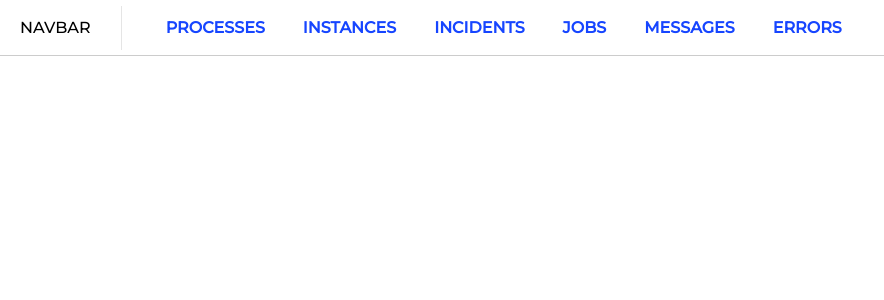
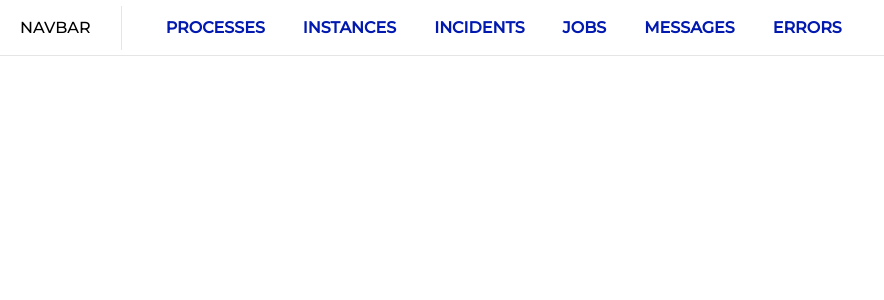
Before and after one commit to ducanhpham0312/zeevision, a React (Vite) app in the folder frontend/zeevision/: page / in a window 1280 px wide. Shown: the top 300 px of the page, without its empty margins (0-884 px from the left). Built offline with nearby package versions, Linux system fonts and the light colour scheme; the HTML template or start-up script is replaced by a standard one.

Commit message:
minor update to color palette

```diff
--- a/frontend/zeevision/src/components/navbar/Navbar.tsx
+++ b/frontend/zeevision/src/components/navbar/Navbar.tsx
@@ -64,9 +64,8 @@ const NavbarComponent = styled("header")(
   box-sizing: border-box;
   align-items: center;
   gap: 30px;
-  border-bottom: 1px solid rgba(0, 0, 0, 0.2);
-`
-);
+  border-bottom: 1px solid rgba(0, 0, 0, 0.1);
+`);
 
 const Divider = styled("div")(
   ({}) => `
--- a/frontend/zeevision/src/components/styled-component/StyledButton.tsx
+++ b/frontend/zeevision/src/components/styled-component/StyledButton.tsx
@@ -66,7 +66,7 @@ const StyledButtonComponent = styled(Button, { shouldForwardProp: props => props
   position: relative;
   font-weight: 600;
   font-size: 1,125rem;
-  background-color: ${variant === "contained" ? PRIMARY[500] : "white"};
+  background-color: ${variant === "contained" ? PRIMARY[900] : "white"};
   padding: ${
     size === "large" ? "18px 14px" : size === "small" ? "4px 12px" : "12px 14px"
   };
@@ -80,17 +80,17 @@ const StyledButtonComponent = styled(Button, { shouldForwardProp: props => props
     bottom: 0;
     border-radius: 4px;
     height: ${active ? "4px" : "0"}; /* Set the height of the line based on 'active' */
-    background-color: ${PRIMARY[500]}; /* Color of the line */
+    background-color: ${PRIMARY[900]}; /* Color of the line */
     transition: height 100ms ease; /* Transition only the height property */
   }
 
-  outline: ${variant === "outlined" ? `2px solid ${PRIMARY[500]}` : "none"};
-  color: ${variant === "contained" ? "white" : PRIMARY[500]};
+  outline: ${variant === "outlined" ? `2px solid ${PRIMARY[900]}` : "none"};
+  color: ${variant === "contained" ? "white" : PRIMARY[900]};
   transition: all 150ms ease;
   cursor: pointer;
 
   &:hover {
-    background-color: ${variant === "contained" ? PRIMARY[400] : PRIMARY[50]};
+    background-color: ${variant === "contained" ? PRIMARY[800] : PRIMARY[50]};
   }
 `
 );
```
